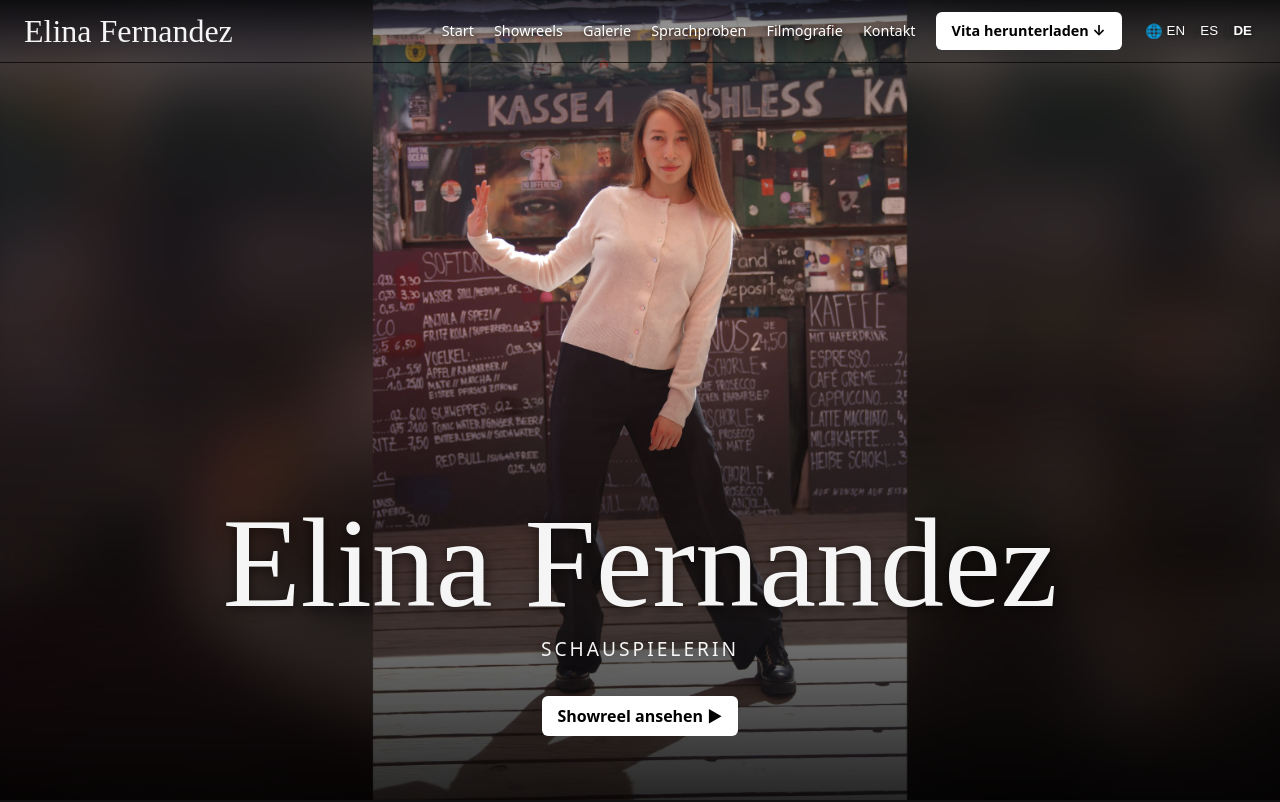
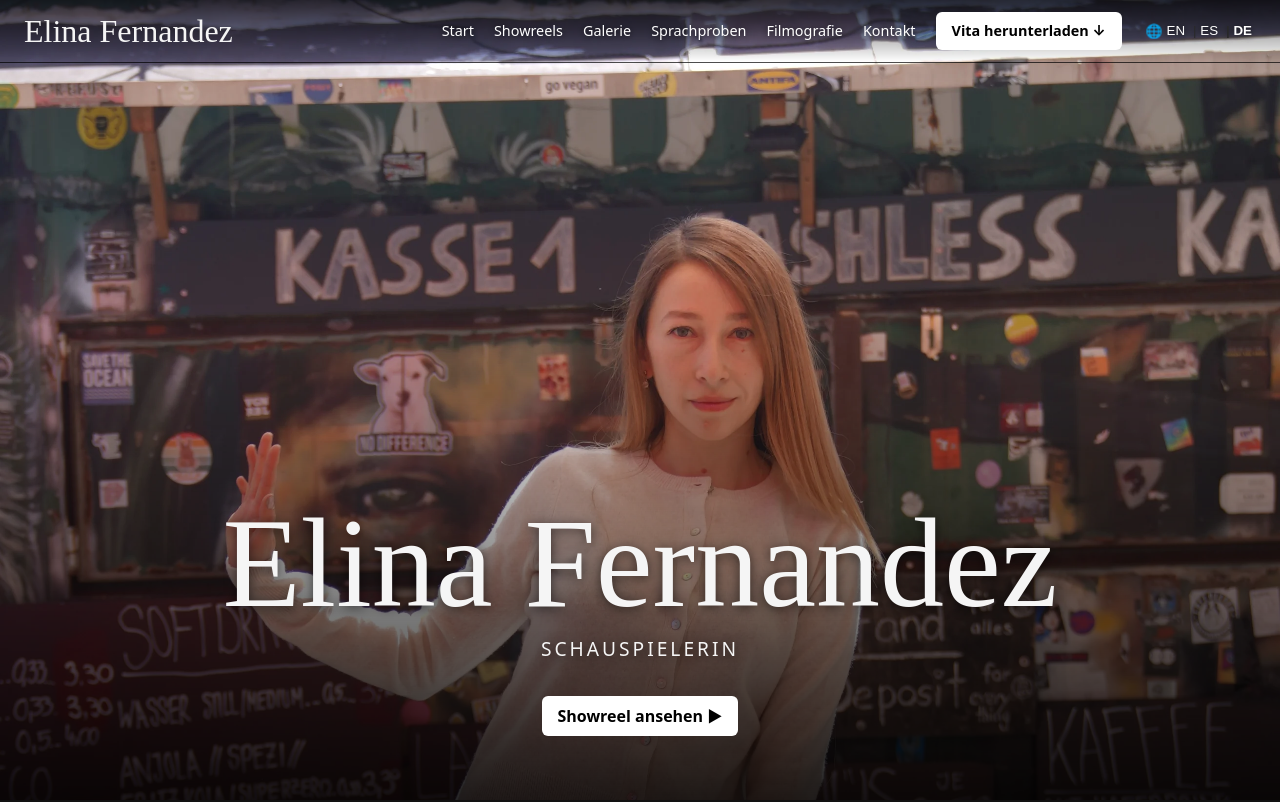
Before and after one commit to PedroJRGarcia/actressWebsite, a React (Vite) app: page / in a window 1280 px wide. Shown: the top 802 px of the page. Built offline with nearby package versions, Linux system fonts and the light colour scheme; a web font is replaced by a local one.

Commit message:
index.css changes

```diff
--- a/src/components/Home.tsx
+++ b/src/components/Home.tsx
@@ -6,8 +6,7 @@ export const Home: React.FC<SectionProps> = ({ t }) => (
   <>
     {/* Arrival: one big photo with the name and the showreel button */}
     <section id='home' className='hero'>
-      <img className='hero-blur' src={profile.heroPhoto} alt='' />
-      <img className='hero-photo' src={profile.heroPhoto} alt={profile.name} />
+      <img src={profile.heroPhoto} alt={profile.name} />
       <div className='hero-content'>
         <h1>{profile.name}</h1>
         <p className='hero-role'>{t.role}</p>
--- a/src/index.css
+++ b/src/index.css
@@ -244,18 +244,6 @@ main .hero {
   height: 100%;
   object-fit: cover;
   object-position: center top; /* never cuts the head */
-}
-
-/* Wide screens: the whole photo without zoom, sides filled with a blurred copy */
-@media (orientation: landscape) {
-  .hero .hero-photo {
-    object-fit: contain;
-  }
-}
-
-.hero-blur {
-  filter: blur(30px) brightness(0.5);
-  scale: 1.1;
 }
 
 .hero-content {
```
